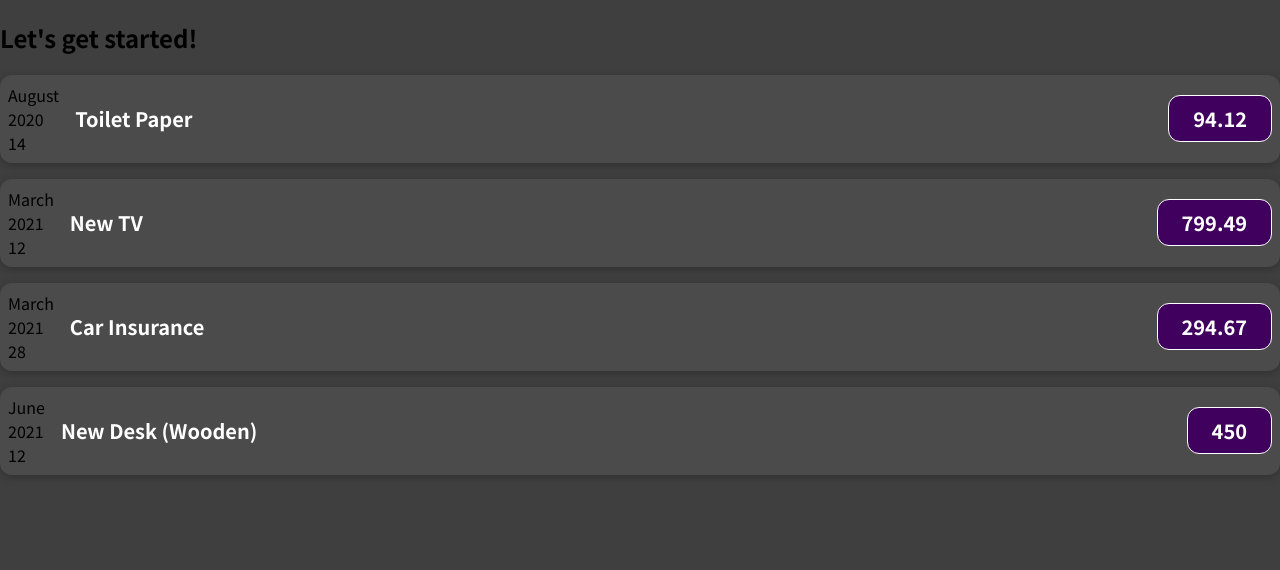
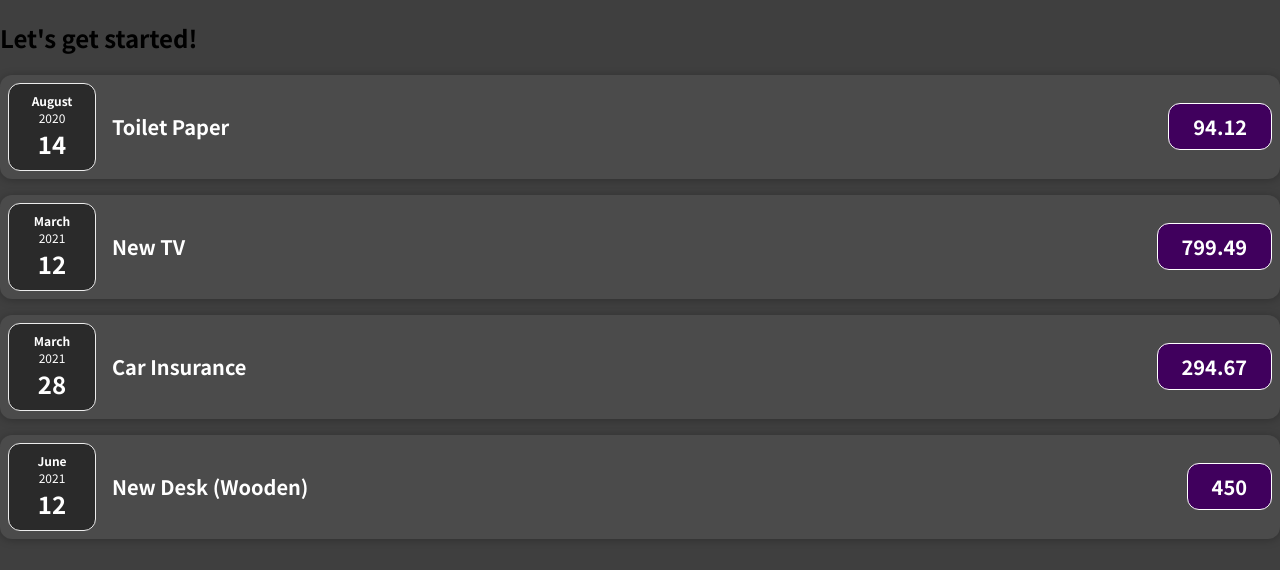
Before and after one commit to caisyah08/learn_react, a React (Create React App) app: page / in a window 1280 px wide. Shown: the top 570 px of the page. Built offline with nearby package versions, Linux system fonts and the light colour scheme.

Commit message:
composition and children component

```diff
--- /dev/null
+++ b/src/components/Card.css
@@ -0,0 +1,4 @@
+.card {
+  border-radius: 12px;
+  box-shadow: 0 1px 8px rgba(0, 0, 0, 0.25);
+}
--- /dev/null
+++ b/src/components/Card.jsx
@@ -0,0 +1,5 @@
+import './Card.css'
+export default function Card(props) {
+      const classes = "card " + props.className
+      return <div className={classes}>{props.children}</div>
+}
--- /dev/null
+++ b/src/components/ExpenseDate.css
@@ -0,0 +1,26 @@
+.expense-date {
+  display: flex;
+  flex-direction: column;
+  width: 5.5rem;
+  height: 5.5rem;
+  border: 1px solid #ececec;
+  background-color: #2a2a2a;
+  color: white;
+  border-radius: 12px;
+  align-items: center;
+  justify-content: center;
+}
+
+.expense-date__month {
+  font-size: 0.75rem;
+  font-weight: bold;
+}
+
+.expense-date__year {
+  font-size: 0.75rem;
+}
+
+.expense-date__day {
+  font-size: 1.5rem;
+  font-weight: bold;
+}
--- /dev/null
+++ b/src/components/ExpenseDate.jsx
@@ -0,0 +1,13 @@
+import './ExpenseDate.css'
+export default function ExpenseDate({date}) {
+  const month = date.toLocaleString("en-US", { month: "long" });
+  const day = date.toLocaleString("en-US", { day: "2-digit" });
+  const year = date.getFullYear();
+  return (
+    <div className="expense-date">
+      <div className="expense-date__month">{month}</div>
+      <div className="expense-date__year">{year}</div>
+      <div className="expense-date__day">{day}</div>
+    </div>
+  );
+}
--- a/src/components/ExpenseItem.css
+++ b/src/components/ExpenseItem.css
@@ -2,10 +2,8 @@
   display: flex;
   justify-content: space-between;
   align-items: center;
-  box-shadow: 0 2px 8px rgba(0, 0, 0, 0.25);
   padding: 0.5rem;
   margin: 1rem 0;
-  border-radius: 12px;
   background-color: #4b4b4b;
 }
 
--- a/src/components/ExpenseItem.jsx
+++ b/src/components/ExpenseItem.jsx
@@ -1,21 +1,15 @@
-import './ExpenseItem.css'
+import Card from "./Card";
+import ExpenseDate from "./ExpenseDate";
+import "./ExpenseItem.css";
 
-export default function ExpenseItem({title,date,amount}) {
-  const month = date.toLocaleString('en-US', {month: 'long'})
-  const day = date.toLocaleString('en-US',{day: '2-digit'})
-  const year = date.getFullYear()
+export default function ExpenseItem({ title, date, amount }) {
   return (
-    <div className="expense-item">
-     {/* object tidak bisa langsung dimunculkan dengan bracket kalau di react */}
-      <div>
-        <div>{month}</div>
-        <div>{year}</div>
-        <div>{day}</div>
-        </div>
+    <Card className="expense-item">
+      <ExpenseDate date={date}/>
       <div className="expense-item__description">
         <h2>{title}</h2>
         <div className="expense-item__price">{amount}</div>
       </div>
-    </div>
+    </Card>
   );
 }
```
Also changed, not shown: src/components/Expenses.css (added, +7 -0 lines), src/components/Expenses.jsx (added, +29 -0 lines).
